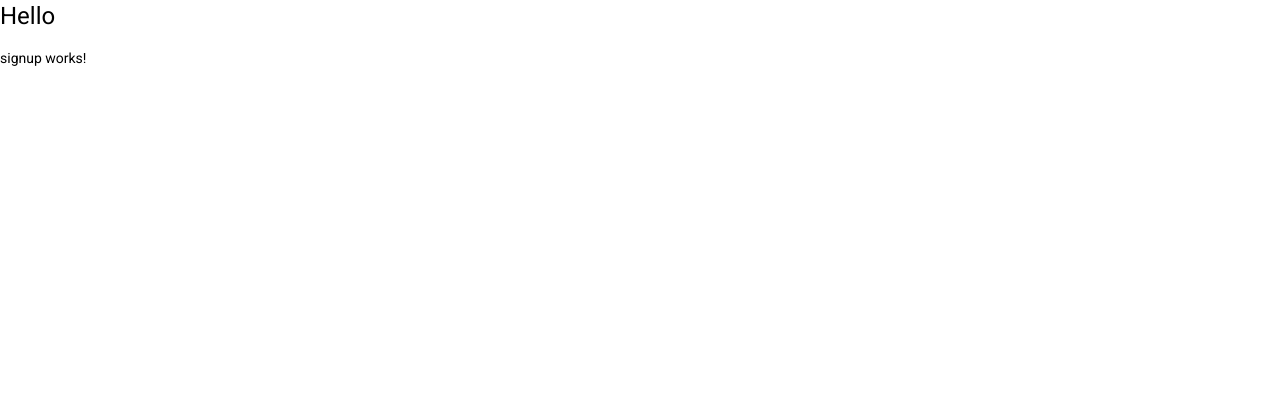
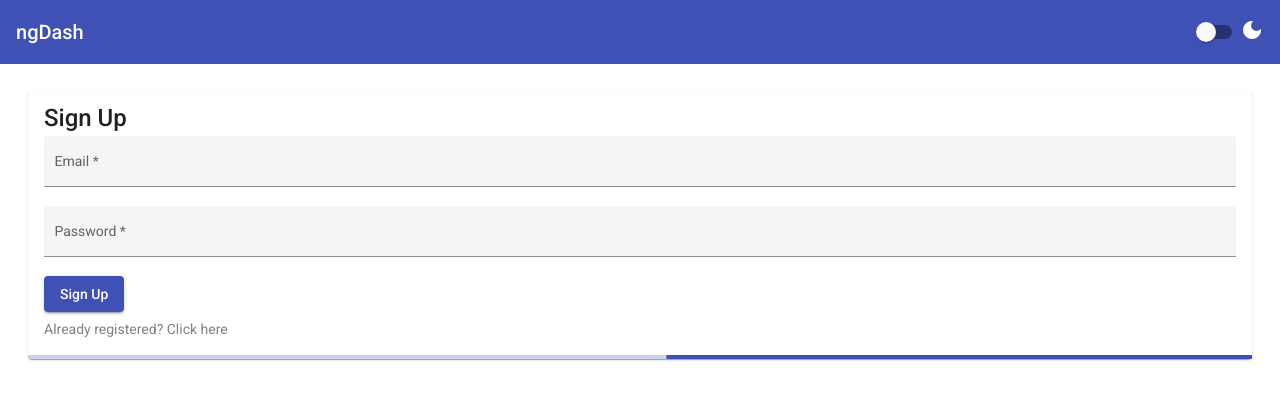
Before and after one commit to PatrickPrakash/ngDash, an Angular app: page /signup in a window 1280 px wide. Shown: the top 400 px of the page. Built offline with nearby package versions, Linux system fonts and the light colour scheme.

Commit message:
Implemented UI

```diff
--- a/src/app/app.component.html
+++ b/src/app/app.component.html
@@ -1,2 +1,13 @@
-<h1>Hello</h1>
-<router-outlet></router-outlet>
+<mat-toolbar color="primary">
+    <mat-toolbar-row>
+      <span>ngDash</span>
+      <span class="toolbar-space"></span>
+      <mat-slide-toggle>
+        <mat-icon>dark_mode</mat-icon>
+      </mat-slide-toggle>
+    </mat-toolbar-row>
+  </mat-toolbar>
+
+  <div class="main-container">
+    <router-outlet></router-outlet>
+  </div>
--- a/src/app/app.component.scss
+++ b/src/app/app.component.scss
@@ -0,0 +1,16 @@
+.main-container {
+    margin: 2em;
+  }
+
+  mat-toolbar {
+    width: 100%;
+  }
+
+  mat-slide-toggle {
+    display: flex;
+    justify-content: flex-end;
+  }
+
+  .toolbar-space {
+    flex: 1 1 auto;
+  }
--- a/src/modules/auth/components/signin/signin.component.html
+++ b/src/modules/auth/components/signin/signin.component.html
@@ -1 +1,61 @@
-<p>signin works!</p>
+<div class="container mat-app-background">
+    <mat-card class="auth-card">
+      <mat-card-title>Sign In</mat-card-title>
+      <mat-card-content>
+        <form class="auth-form">
+          <mat-form-field appearance="fill">
+            <mat-label>Email</mat-label>
+            <input
+              type="email"
+              matInput
+              placeholder="Ex. abc@test.com"
+              [formControl]="emailHolder"
+              [errorStateMatcher]="matcher"
+            />
+            <mat-error
+              *ngIf="emailHolder.hasError('email') && !emailHolder.hasError('required')"
+            >
+              Please enter a valid email address
+            </mat-error>
+            <mat-error *ngIf="emailHolder.hasError('required')">
+              Email is <strong>required</strong>
+            </mat-error>
+          </mat-form-field>
+          <mat-form-field appearance="fill">
+            <mat-label>Password</mat-label>
+            <input
+              type="password"
+              matInput
+              placeholder="Enter your secure password"
+              [formControl]="passwordHolder"
+              [errorStateMatcher]="matcher"
+            />
+            <mat-error *ngIf="!passwordHolder.hasError('required')">
+              Password should have 5 characters</mat-error
+            >
+            <mat-error *ngIf="passwordHolder.hasError('required')"
+              >Password Should not be empty</mat-error
+            >
+          </mat-form-field>
+
+          <button
+            mat-raised-button
+            color="primary"
+            class="btn-signin"
+            (click)="Submit()"
+          >
+            Sign In
+          </button>
+          <a
+            routerLink="/signin"
+            class="link-signin"
+            routerLinkActive="router-link-active"
+            >Not signed up? Click to register</a
+          >
+        </form>
+      </mat-card-content>
+      <mat-card-footer>
+        <mat-progress-bar mode="indeterminate"></mat-progress-bar>
+      </mat-card-footer>
+    </mat-card>
+  </div>
--- a/src/modules/auth/components/signin/signin.component.scss
+++ b/src/modules/auth/components/signin/signin.component.scss
@@ -0,0 +1,14 @@
+mat-form-field {
+    width: 100%;
+  }
+
+  .btn-signin {
+    display: flex;
+    justify-content: center;
+    margin-bottom: 0.5em;
+  }
+
+  .link-signin {
+    text-decoration: none;
+    color: grey;
+  }
--- a/src/modules/auth/components/signin/signin.component.ts
+++ b/src/modules/auth/components/signin/signin.component.ts
@@ -1,15 +1,43 @@
 import { Component, OnInit } from '@angular/core';
+import {
+  FormControl,
+  FormGroupDirective,
+  NgForm,
+  Validators,
+} from '@angular/forms';
+import { ErrorStateMatcher } from '@angular/material/core';
+
+export class MyErrorStateMatcher implements ErrorStateMatcher {
+  isErrorState(
+    control: FormControl | null,
+    form: FormGroupDirective | NgForm | null
+  ): boolean {
+    const isSubmitted = form && form.submitted;
+    return !!(
+      control &&
+      control.invalid &&
+      (control.dirty || control.touched || isSubmitted)
+    );
+  }
+}
 
 @Component({
   selector: 'app-signin',
   templateUrl: './signin.component.html',
-  styleUrls: ['./signin.component.scss']
+  styleUrls: ['./signin.component.scss'],
 })
 export class SigninComponent implements OnInit {
+  constructor() {}
 
-  constructor() { }
+  emailHolder = new FormControl('', [Validators.required, Validators.email]);
+  passwordHolder = new FormControl('', [
+    Validators.required,
+    Validators.minLength(5),
+  ]);
 
-  ngOnInit(): void {
-  }
+  matcher = new MyErrorStateMatcher();
 
+  ngOnInit(): void {}
+
+  Submit() {}
 }
--- a/src/modules/auth/components/signup/signup.component.html
+++ b/src/modules/auth/components/signup/signup.component.html
@@ -1 +1,61 @@
-<p>signup works!</p>
+<div class="container mat-app-background">
+    <mat-card class="auth-card">
+      <mat-card-title>Sign Up</mat-card-title>
+      <mat-card-content>
+        <form class="auth-form">
+          <mat-form-field appearance="fill">
+            <mat-label>Email</mat-label>
+            <input
+              type="email"
+              matInput
+              placeholder="Ex. abc@test.com"
+              [formControl]="emailHolder"
+              [errorStateMatcher]="matcher"
+            />
+            <mat-error
+              *ngIf="emailHolder.hasError('email') && !emailHolder.hasError('required')"
+            >
+              Please enter a valid email address
+            </mat-error>
+            <mat-error *ngIf="emailHolder.hasError('required')">
+              Email is <strong>required</strong>
+            </mat-error>
+          </mat-form-field>
+          <mat-form-field appearance="fill">
+            <mat-label>Password</mat-label>
+            <input
+              type="password"
+              matInput
+              placeholder="Enter your secure password"
+              [formControl]="passwordHolder"
+              [errorStateMatcher]="matcher"
+            />
+            <mat-error *ngIf="!passwordHolder.hasError('required')">
+              Password should have 5 characters</mat-error
+            >
+            <mat-error *ngIf="passwordHolder.hasError('required')"
+              >Password Should not be empty</mat-error
+            >
+          </mat-form-field>
+
+          <button
+            mat-raised-button
+            color="primary"
+            class="btn-signup"
+            (click)="Submit()"
+          >
+            Sign Up
+          </button>
+          <a
+            routerLink="/signin"
+            class="link-signin"
+            routerLinkActive="router-link-active"
+            >Already registered? Click here</a
+          >
+        </form>
+      </mat-card-content>
+      <mat-card-footer>
+        <mat-progress-bar mode="indeterminate"></mat-progress-bar>
+      </mat-card-footer>
+    </mat-card>
+  </div>
--- a/src/modules/auth/components/signup/signup.component.scss
+++ b/src/modules/auth/components/signup/signup.component.scss
@@ -0,0 +1,14 @@
+mat-form-field {
+    width: 100%;
+  }
+
+  .btn-signup {
+    display: flex;
+    justify-content: center;
+    margin-bottom: 0.5em;
+  }
+
+  .link-signin {
+    text-decoration: none;
+    color: grey;
+  }
--- a/src/modules/auth/components/signup/signup.component.ts
+++ b/src/modules/auth/components/signup/signup.component.ts
@@ -1,4 +1,13 @@
 import { Component, OnInit } from '@angular/core';
+import { FormControl, FormGroupDirective, NgForm, Validators } from '@angular/forms';
+import { ErrorStateMatcher } from '@angular/material/core';
+
+export class MyErrorStateMatcher implements ErrorStateMatcher {
+  isErrorState(control: FormControl | null, form: FormGroupDirective | NgForm | null): boolean {
+    const isSubmitted = form && form.submitted;
+    return !!(control && control.invalid && (control.dirty || control.touched || isSubmitted));
+  }
+}
 
 @Component({
   selector: 'app-signup',
@@ -9,7 +18,18 @@ export class SignupComponent implements OnInit {
 
   constructor() { }
 
+  emailHolder = new FormControl('', [Validators.required, Validators.email]);
+  passwordHolder = new FormControl('',[Validators.required, Validators.minLength(5)]);
+
+  matcher = new MyErrorStateMatcher();
+
+
   ngOnInit(): void {
   }
 
+  Submit()
+  {
+
+  }
+
 }
```
Also changed, not shown: src/app/app.module.ts (+11 -1 lines), src/modules/auth/auth.module.ts (+7 -4 lines).
